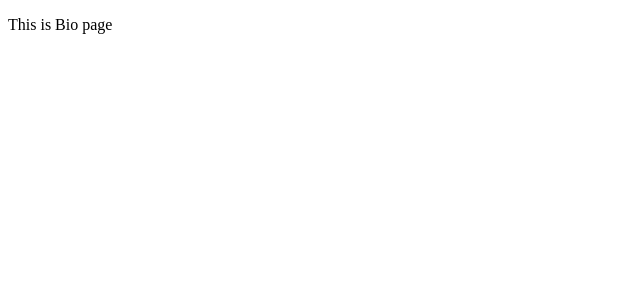
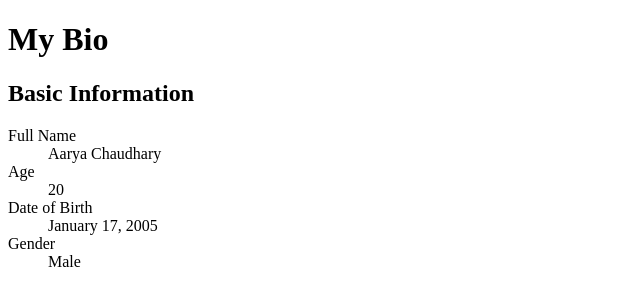
Before and after one commit to gitAarya/webtech, a plain HTML site: page lab1/bio.html in a window 1280 px wide. Shown: the whole page, without its empty margins (0-640 px from the left). Drawn offline with Linux system fonts and the light colour scheme.

```diff
--- a/lab1/bio.html
+++ b/lab1/bio.html
@@ -1,12 +1,26 @@
 <!DOCTYPE html>
 <html lang="en">
-<head>
-    <meta charset="UTF-8">
-    <meta name="viewport" content="width=device-width, initial-scale=1.0">
-    <title>Document</title>
-</head>
-<body>
-    <p>This is Bio page</p>
+  <head>
+    <meta charset="utf-8" />
+    <title>My Bio</title>
+  </head>
+  <body>
+    <h1>My Bio</h1>
 
-</body>
+    <h2>Basic Information</h2>
+    <dl>
+      <dt>Full Name</dt>
+      <dd>Aarya Chaudhary</dd>
+
+      <dt>Age</dt>
+      <dd>20</dd>
+
+      <dt>Date of Birth</dt>
+      <dd>January 17, 2005</dd>
+
+      <dt>Gender</dt>
+      <dd>Male</dd>
+    </dl>
+
+  </body>
 </html>
```
Also changed, not shown: lab1/index3.html (+1 -1 lines), lab1/index5.html (+4 -2 lines), lab3/index2.html (+4 -2 lines), lab1/index7.html (line endings or trailing spaces), photo/download.jpeg (added).
